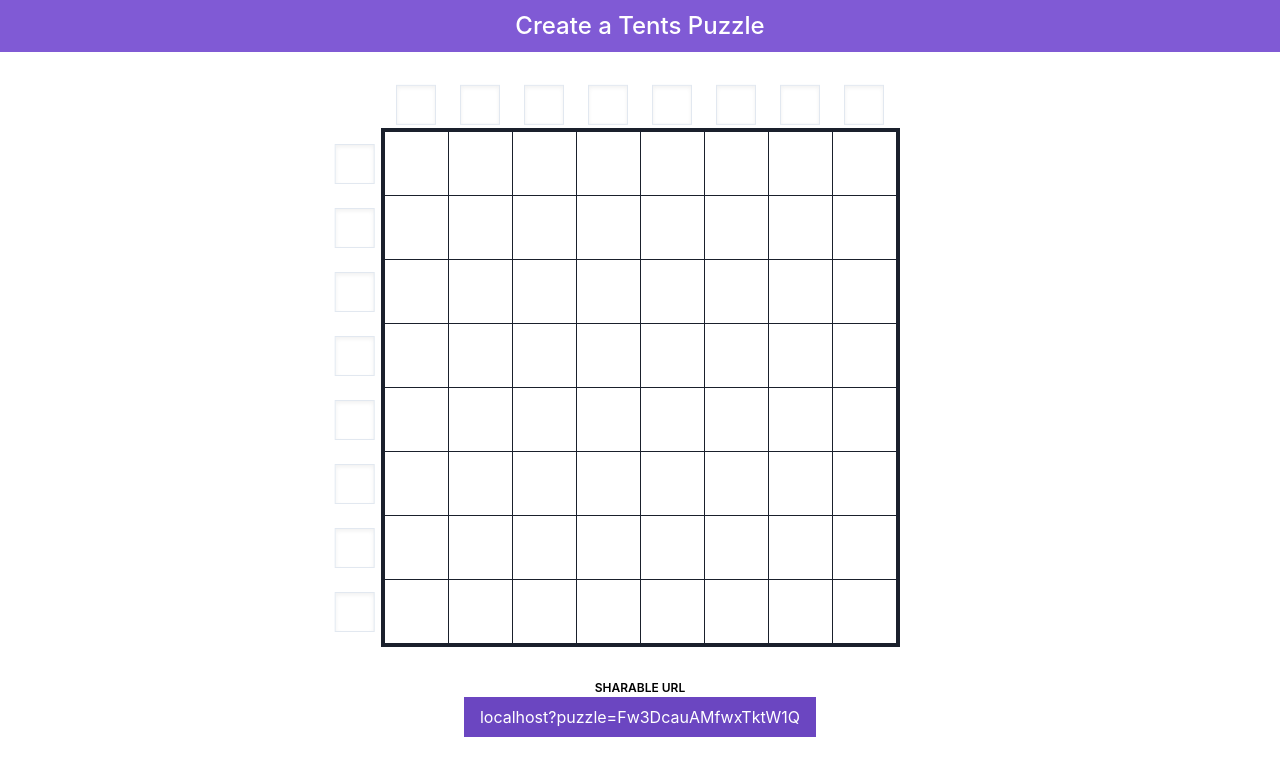
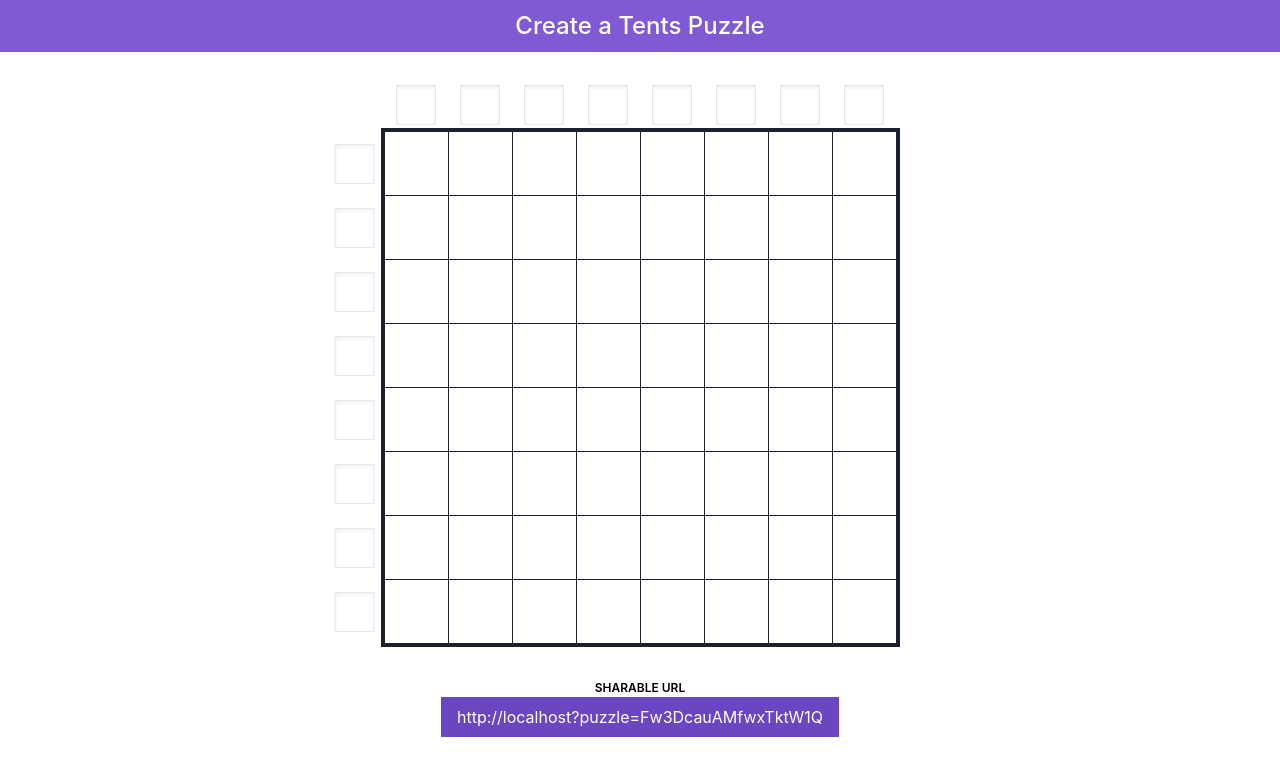
Before and after one commit to Magnesium38/tents-and-trees, a Vue app: page / in a window 1280 px wide. Both pictures are taken after a click on the button "Continue". Shown: the top 776 px of the page. Built offline with nearby package versions, Linux system fonts and the light colour scheme; a web font is replaced by a local one.

Commit message:
fix protocol

```diff
--- a/src/components/GridCreator.vue
+++ b/src/components/GridCreator.vue
@@ -65,7 +65,7 @@
 	export default {
 		computed: {
 			url() {
-				return `${window.location.host}?puzzle=${encode(this.state, this.rowHints, this.ColumnHints)}`
+				return `${window.location.protocol}//${window.location.host}?puzzle=${encode(this.state, this.rowHints, this.ColumnHints)}`
 			}
 		},
 
```
